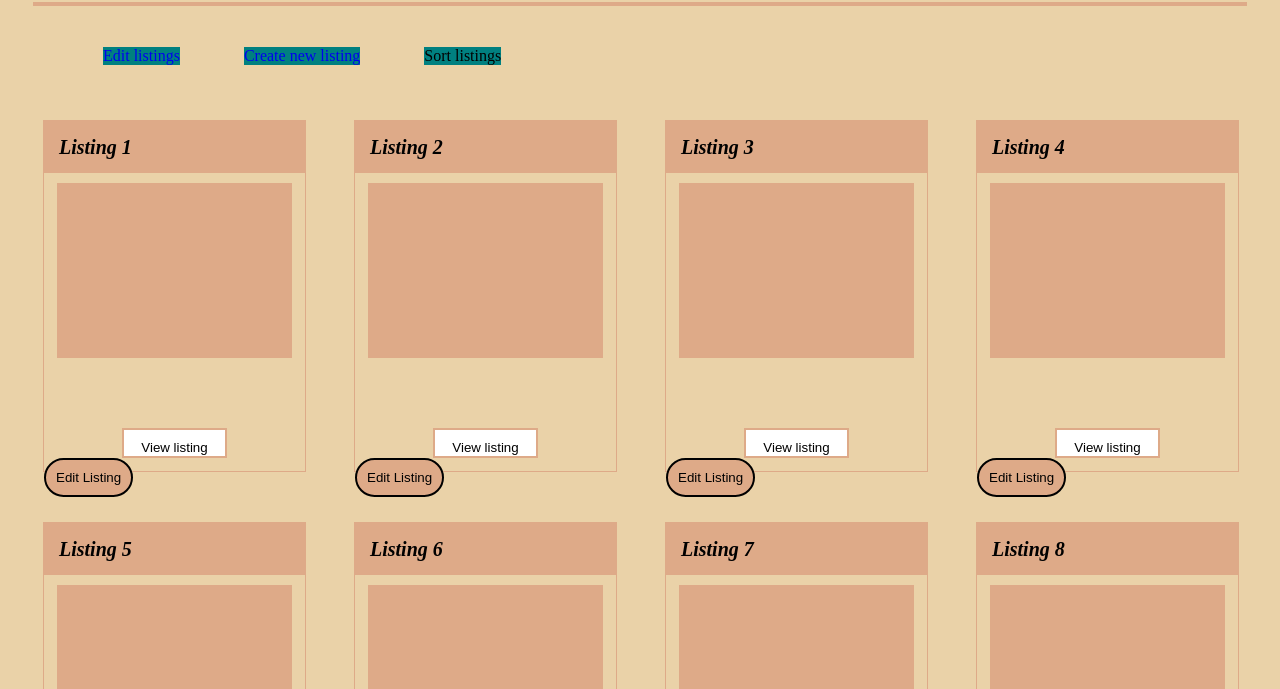
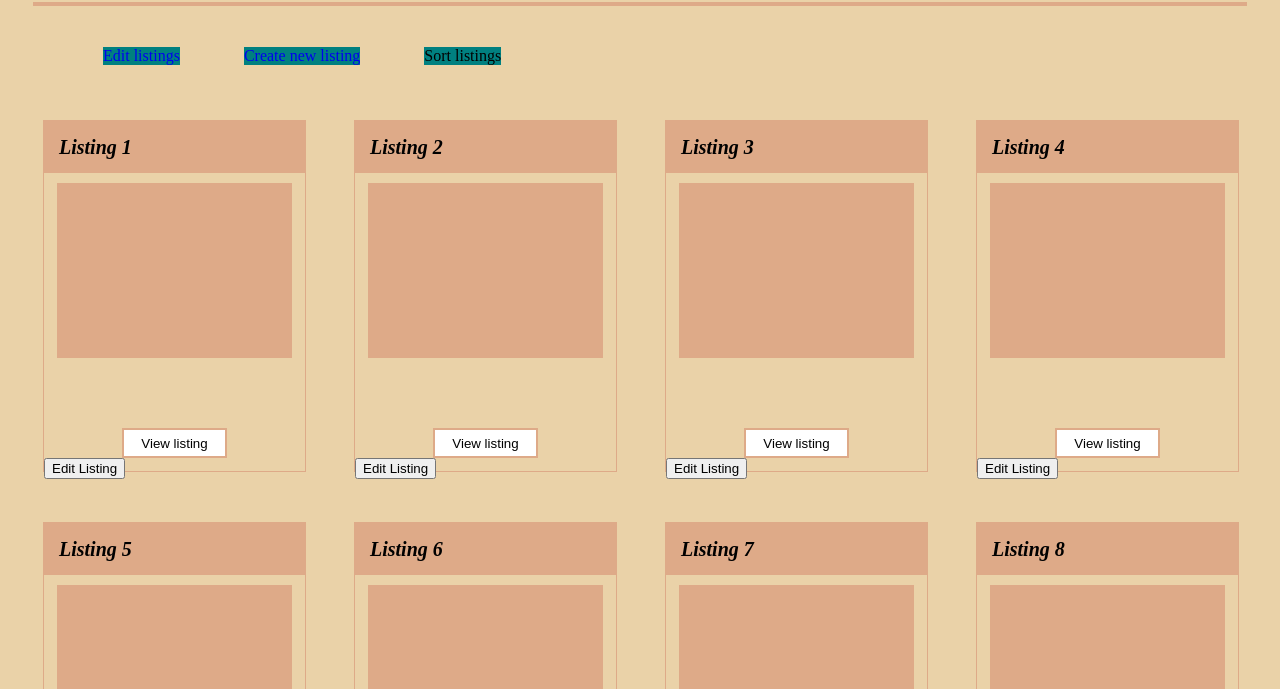
Before and after one commit to tylerhays987/FinalprojectSODV1201, a plain HTML site: page FinalProject/html/1_owner.html in a window 1280 px wide. Shown: the part 111-800 px from the top of the page. Drawn offline with Linux system fonts and the light colour scheme.

Commit message:
Update styles.css

```diff
--- a/FinalProject/css/styles.css
+++ b/FinalProject/css/styles.css
@@ -17,14 +17,7 @@ header {
   color: black;
 }
 
-button{
-  box-sizing: border-box;
-  padding: 10px;
-  border-radius: 20px;
-  border: 2px solid;
-  background-color: #deaa88;
-  position: center;
-}
+
 
 hr{
   border: 2px solid #deaa88;
```
